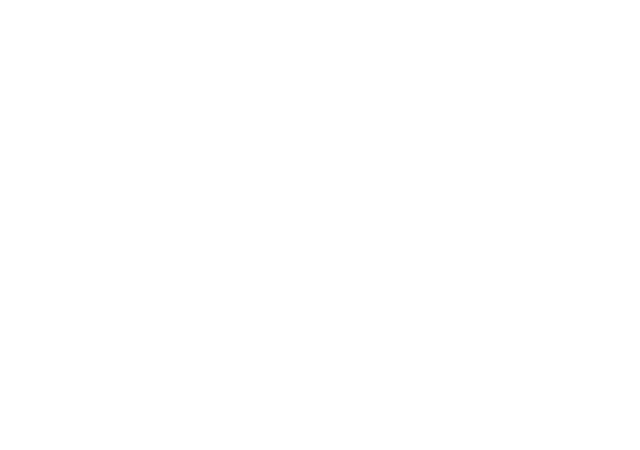
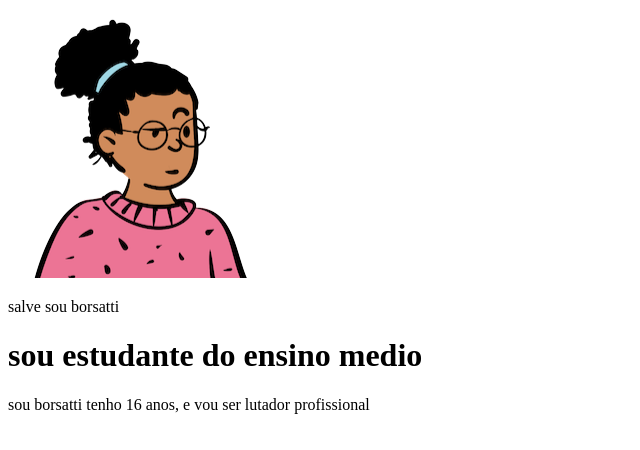
Before and after one commit to vinaodograu/borsatti-portifolio, a plain HTML site: page portifolio-borsatti/index.html in a window 1280 px wide. Shown: the whole page, without its empty margins (0-640 px from the left). Drawn offline with Linux system fonts and the light colour scheme.

Commit message:
breve descrição sobre mim

```diff
--- a/portifolio-borsatti/index.html
+++ b/portifolio-borsatti/index.html
@@ -3,9 +3,12 @@
 <head>
     <meta charset="UTF-8">
     <meta name="viewport" content="width=device-width, initial-scale=1.0">
-    <title>Document</title>
+    <title>meu portifolio-borsatti</title>
 </head>
 <body>
-
+    <img src="./imagens/avatar-perfil.png" alt="avatar-vinão">
+    <p> salve sou borsatti</p>
+    <h1> sou estudante do ensino medio</h1>
+    <p>sou borsatti tenho 16 anos, e vou ser lutador profissional </p>
 </body>
 </html>
```
Also changed, not shown: portifolio-borsatti/imagens/avatar-perfil.png (added), portifolio-borsatti/imagens/projeto-1.png (added), portifolio-borsatti/imagens/projeto-2.png (added), portifolio-borsatti/imagens/projeto-3.png (added).
